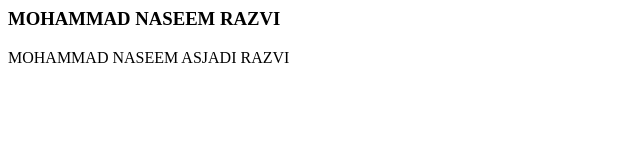
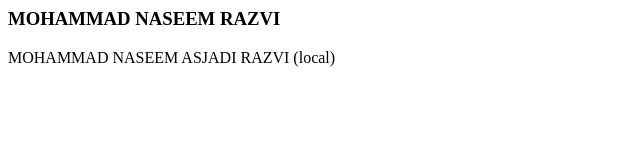
Before and after one commit to mohdnaseem9271/nokia, a plain HTML site: page index.html in a window 1280 px wide. Shown: the full height of the page, 0-640 px from the left. Drawn offline with Linux system fonts and the light colour scheme.

Commit message:
modified

```diff
--- a/index.html
+++ b/index.html
@@ -1,2 +1,2 @@
 <h3>MOHAMMAD NASEEM RAZVI</h3>
-<p>MOHAMMAD NASEEM ASJADI RAZVI</p>
+<p>MOHAMMAD NASEEM ASJADI RAZVI (local)</p>
```
